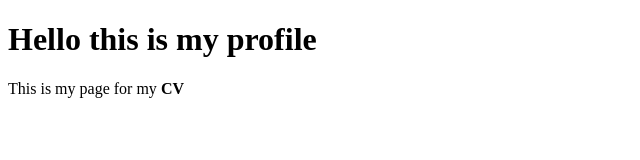
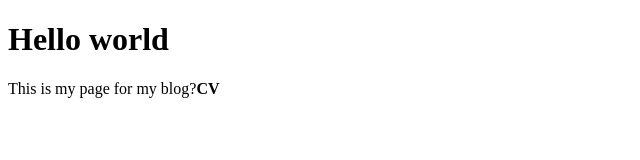
Before and after one commit to XxGolivaxX/goliva, a plain HTML site: page index.html in a window 1280 px wide. Shown: the whole page, without its empty margins (0-640 px from the left). Drawn offline with Linux system fonts and the light colour scheme.

Commit message:
Update index.html

```diff
--- a/index.html
+++ b/index.html
@@ -6,8 +6,8 @@
     <title>CV</title>
 </head>
 <body>
-    <h1>Hello this is my profile</h1>
-    <p>This is my page for my <strong>CV</strong></p>
+    <h1>Hello world</h1>
+    <p>This is my page for my blog?<strong>CV</strong></p>
 
 </body>
 </html>
```
